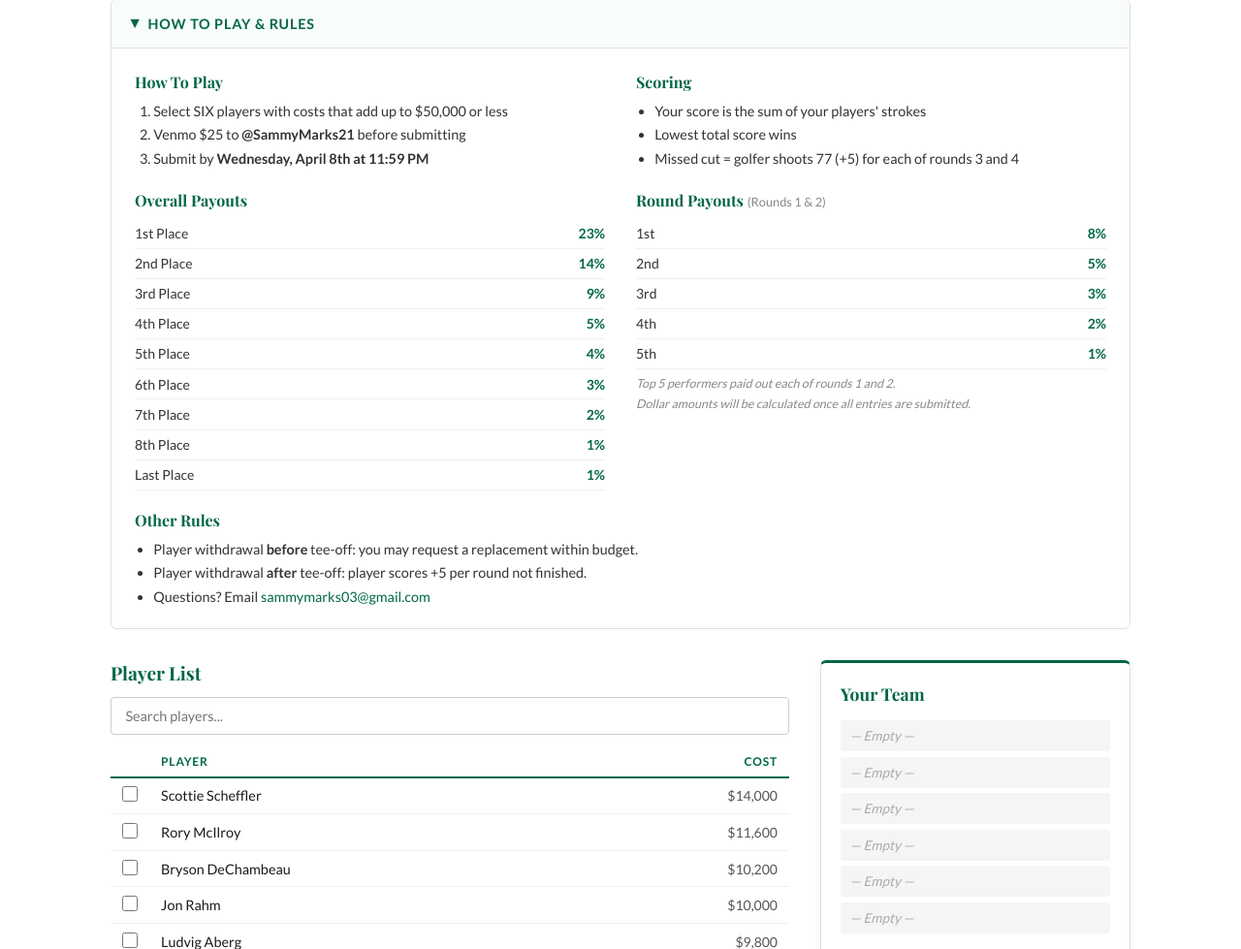
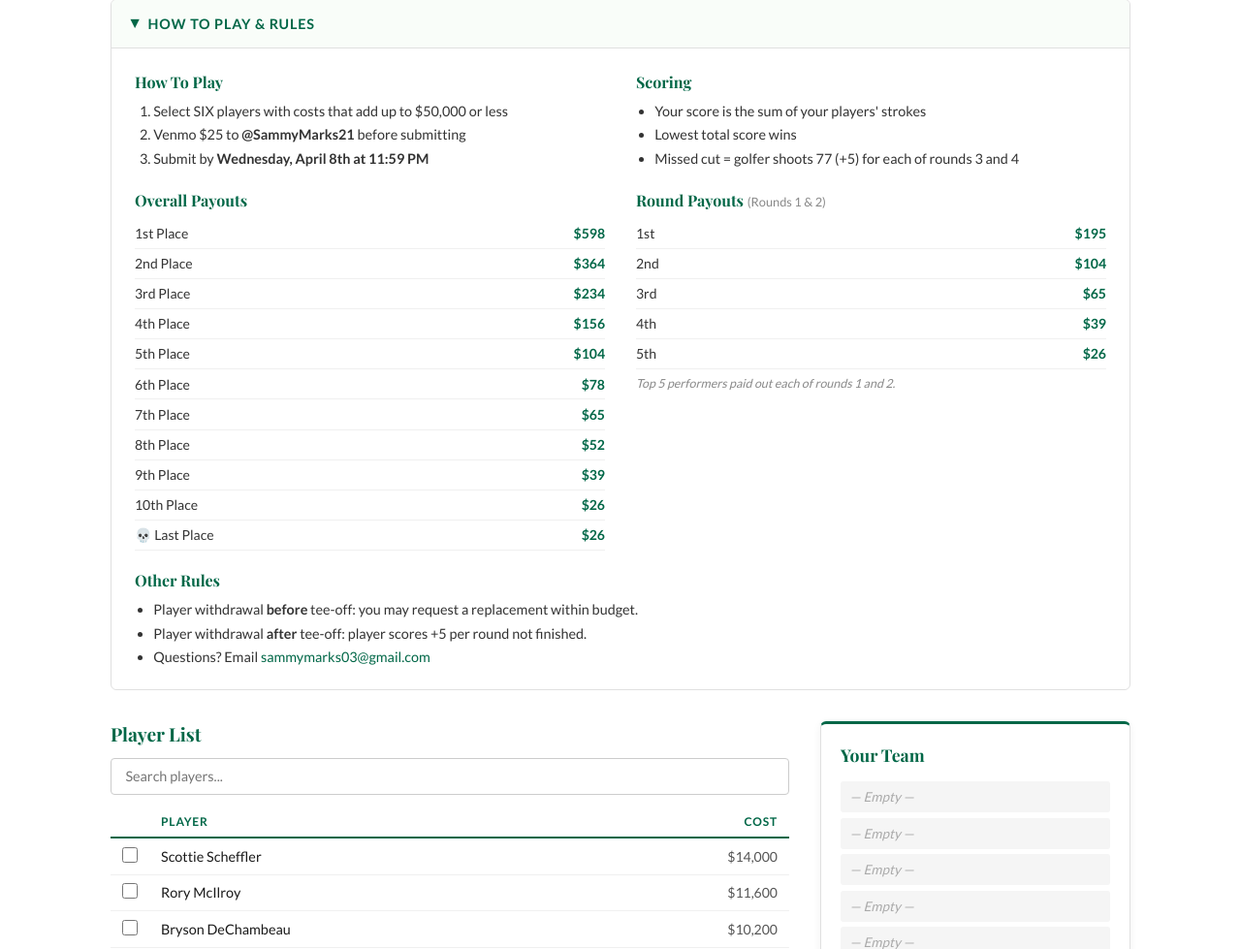
Before and after one commit to natekrall24/masters-pool-website, a Flask app: page / in a window 1280 px wide, after a click that opens the changed part. Shown: the part 266-1245 px from the top of the page at 97% size. Run offline with Flask 3, Linux system fonts and the light colour scheme.

Commit message:
remove percentages from payouts, show dollar amounts only

```diff
--- a/static/style.css
+++ b/static/style.css
@@ -279,6 +279,13 @@ a:hover {
 .payout-list li span:last-child {
     font-weight: 700;
     color: #006747;
+}
+
+.payout-pct {
+    font-size: 0.78rem;
+    color: #aaa;
+    font-weight: 400;
+    margin-left: 0.35rem;
 }
 
 .rules-note {
--- a/templates/roster_builder.html
+++ b/templates/roster_builder.html
@@ -43,29 +43,30 @@
         <div class="rules-block">
             <h3>Overall Payouts</h3>
             <ul class="payout-list">
-                <li><span>1st Place</span><span>23%</span></li>
-                <li><span>2nd Place</span><span>14%</span></li>
-                <li><span>3rd Place</span><span>9%</span></li>
-                <li><span>4th Place</span><span>5%</span></li>
-                <li><span>5th Place</span><span>4%</span></li>
-                <li><span>6th Place</span><span>3%</span></li>
-                <li><span>7th Place</span><span>2%</span></li>
-                <li><span>8th Place</span><span>1%</span></li>
-                <li><span>Last Place</span><span>1%</span></li>
+                <li><span>1st Place</span><span>$598</span></li>
+                <li><span>2nd Place</span><span>$364</span></li>
+                <li><span>3rd Place</span><span>$234</span></li>
+                <li><span>4th Place</span><span>$156</span></li>
+                <li><span>5th Place</span><span>$104</span></li>
+                <li><span>6th Place</span><span>$78</span></li>
+                <li><span>7th Place</span><span>$65</span></li>
+                <li><span>8th Place</span><span>$52</span></li>
+                <li><span>9th Place</span><span>$39</span></li>
+                <li><span>10th Place</span><span>$26</span></li>
+                <li><span>💀 Last Place</span><span>$26</span></li>
             </ul>
         </div>
 
         <div class="rules-block">
             <h3>Round Payouts <span class="rules-subhead">(Rounds 1 &amp; 2)</span></h3>
             <ul class="payout-list">
-                <li><span>1st</span><span>8%</span></li>
-                <li><span>2nd</span><span>5%</span></li>
-                <li><span>3rd</span><span>3%</span></li>
-                <li><span>4th</span><span>2%</span></li>
-                <li><span>5th</span><span>1%</span></li>
+                <li><span>1st</span><span>$195</span></li>
+                <li><span>2nd</span><span>$104</span></li>
+                <li><span>3rd</span><span>$65</span></li>
+                <li><span>4th</span><span>$39</span></li>
+                <li><span>5th</span><span>$26</span></li>
             </ul>
             <p class="rules-note">Top 5 performers paid out each of rounds 1 and 2.</p>
-            <p class="rules-note">Dollar amounts will be calculated once all entries are submitted.</p>
         </div>
 
         <div class="rules-block rules-block--full">
```
Also changed, not shown: templates/confirmation.html (+16 -15 lines), templates/leaderboard.html (+10 -8 lines).
